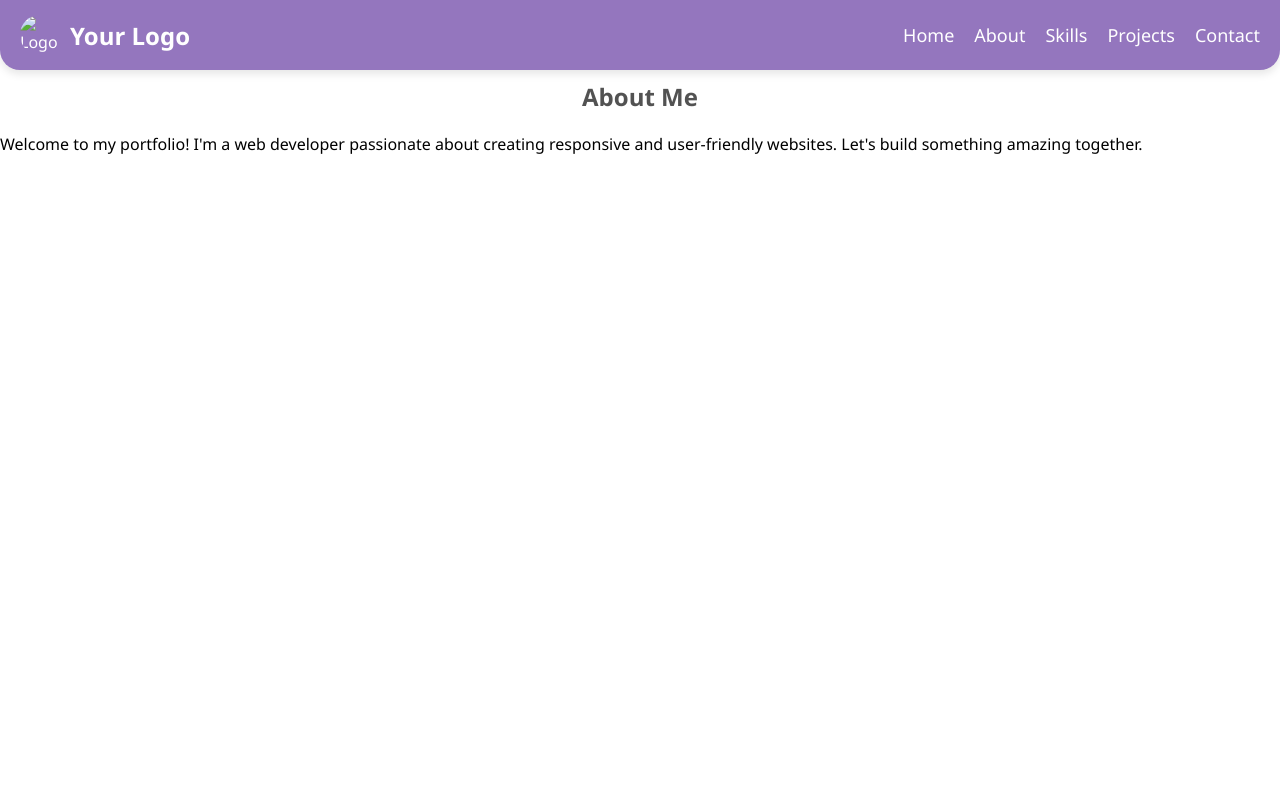
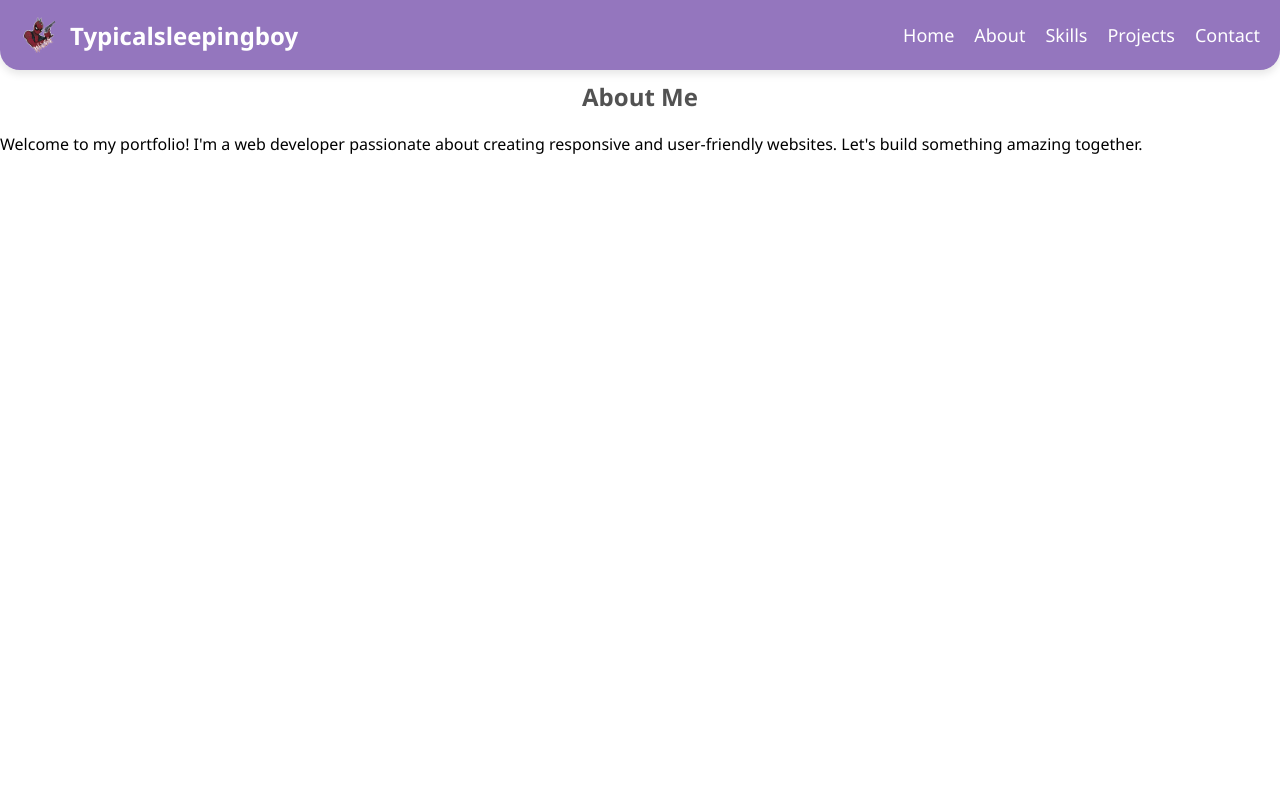
Before and after one commit to Typicalsleepingboy/Typicalsleepingboy, a plain HTML site: page indexweb.html in a window 1280 px wide. Shown: the top 788 px of the page. Drawn offline with nearby package versions, Linux system fonts and the light colour scheme.

```diff
--- a/indexweb.html
+++ b/indexweb.html
@@ -6,6 +6,7 @@
     <meta name="viewport" content="width=device-width, initial-scale=1.0" />
     <title>Typicalsleepingboy</title>
     <link rel="stylesheet" href="styles.css" />
+    <link rel="icon" href="/image/myLogo.png">
     <link
       rel="stylesheet"
       href="https://cdnjs.cloudflare.com/ajax/libs/font-awesome/5.15.4/css/all.min.css"
@@ -29,8 +30,8 @@
     <div class="navbar">
       <div class="navbar-container">
         <a href="#" class="logo">
-          <img src="/image/logo.png" alt="Logo" />
-          <h2>Your Logo</h2>
+          <img src="/image/myLogo.png" alt="Logo" />
+          <h2>Typicalsleepingboy</h2>
         </a>
         <div class="nav-links">
           <a href="#home">Home</a>
```
Also changed, not shown: index.html (+1 -0 lines), loginscript.js (+5 -10 lines), image/myLogo.png (added).
